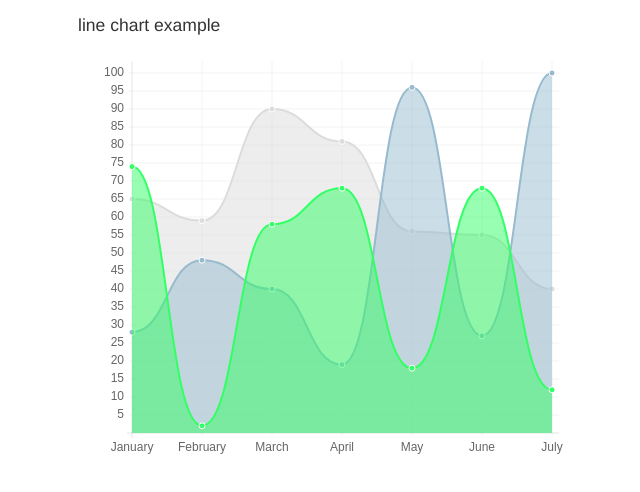
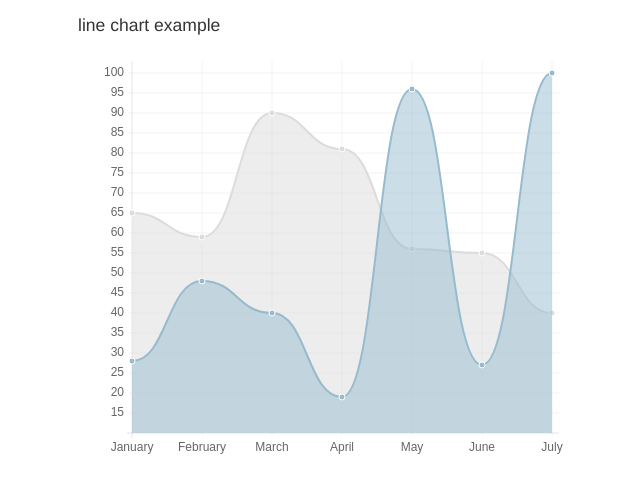
Before and after one commit to yiyayou/introduction-to-data-visualization, a website: page line-chart.html in a window 1280 px wide. Shown: the part 82-574 px from the top of the page, without its empty margins (162-802 px from the left). Drawn offline with Linux system fonts and the light colour scheme.

Commit message:
Update line-chart.html

```diff
--- a/line-chart.html
+++ b/line-chart.html
@@ -46,13 +46,6 @@
             pointColor : "rgba(151,187,205,1)",
             pointStrokeColor : "#fff",
             data : [28,48,40,19,96,27,100]
-          },
-          {
-            fillColor : "rgba(51,255,102,0.5)",
-            strokeColor : "rgba(51,255,102,1)",
-            pointColor : "rgba(51,255,102,1)",
-            pointStrokeColor : "#fff",
-            data : [74,02,58,68,18,68,12]
           }
         ]
       }
```
